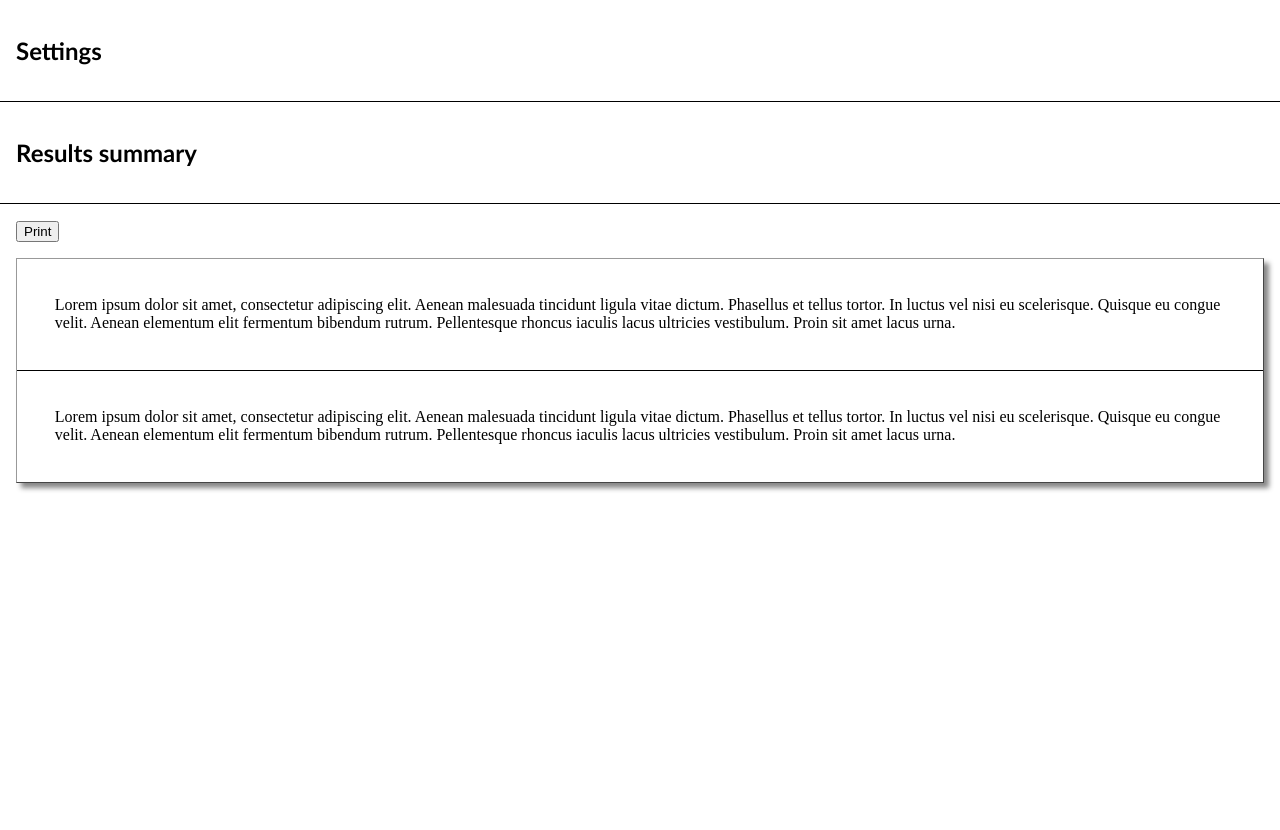
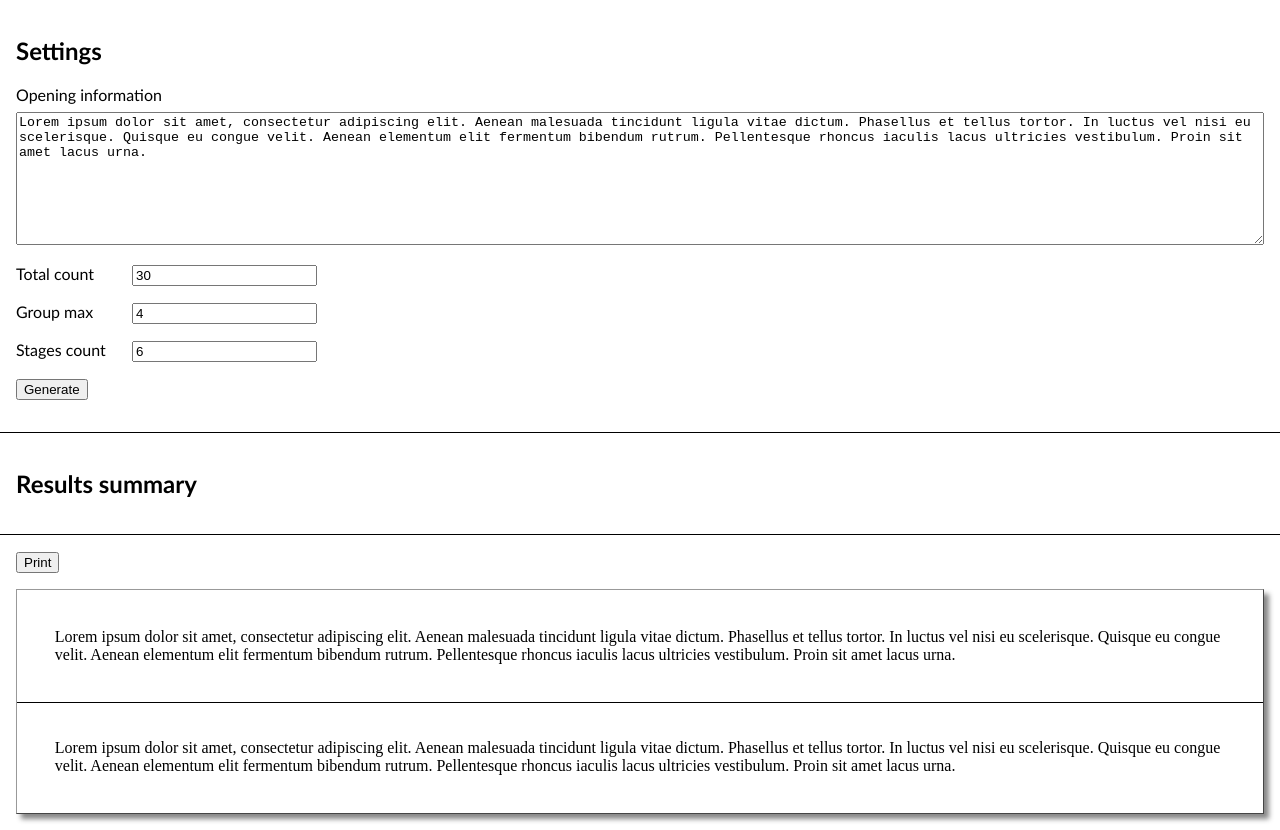
Before and after one commit to Eccenux/panel-groups-radomizer, a plain HTML site: page app/index.html in a window 1280 px wide. Before the commit the page ends 800 px from the top, so only its background shows below. Drawn offline with Linux system fonts and the light colour scheme.

Commit message:
settings form

```diff
--- a/app/_locales/en/messages.js
+++ b/app/_locales/en/messages.js
@@ -16,5 +16,25 @@ export default {
 	},
 	"results.Results_summary": {
 		"message": "Results summary"
-	}
+	},
+	"settings.opening_information": {
+		"message": "Opening information"
+	},
+	"settings.Default_info": {
+		"message": `
+			Lorem ipsum dolor sit amet, consectetur adipiscing elit. Aenean malesuada tincidunt ligula vitae dictum. Phasellus et tellus tortor. In luctus vel nisi eu scelerisque. Quisque eu congue velit. Aenean elementum elit fermentum bibendum rutrum. Pellentesque rhoncus iaculis lacus ultricies vestibulum. Proin sit amet lacus urna.
+		`.replace(/^\s+/, '').replace(/\n\t+/, '\n')
+	},
+	"settings.total_count": {
+		"message": "Total count"
+	},
+	"settings.group_max": {
+		"message": "Group max"
+	},
+	"settings.stages_count": {
+		"message": "Stages count"
+	},
+	"settings.Generate": {
+		"message": "Generate"
+	},
 }
--- a/app/_locales/pl/messages.js
+++ b/app/_locales/pl/messages.js
@@ -12,4 +12,24 @@ export default {
 	"results.Results_summary": {
 		"message": "Podsumowanie losowania"
 	},
+	"settings.opening_information": {
+		"message": "Tekst informacyjny"
+	},
+	"settings.Default_info": {
+		"message": `
+			Lorem ipsum dolor sit amet, consectetur adipiscing elit. Aenean malesuada tincidunt ligula vitae dictum. Phasellus et tellus tortor. In luctus vel nisi eu scelerisque. Quisque eu congue velit. Aenean elementum elit fermentum bibendum rutrum. Pellentesque rhoncus iaculis lacus ultricies vestibulum. Proin sit amet lacus urna.
+		`.replace(/^\s+/, '').replace(/\n\t+/, '\n')
+	},
+	"settings.total_count": {
+		"message": "Liczba osób"
+	},
+	"settings.group_max": {
+		"message": "Wielkość grup"
+	},
+	"settings.stages_count": {
+		"message": "Liczba dyskusji"
+	},
+	"settings.Generate": {
+		"message": "Generate"
+	},
 }
--- /dev/null
+++ b/app/css/forms.css
@@ -0,0 +1,13 @@
+.textarea-container label {
+	display: block;
+	padding-bottom: .5em;
+}
+.textarea-container textarea {
+	box-sizing: border-box;
+	width: 100%;
+}
+.input-container label span {
+	box-sizing: border-box;
+	width: 7em;
+	display: inline-block;
+}
--- a/app/index.html
+++ b/app/index.html
@@ -7,17 +7,57 @@
     <meta name="viewport" content="width=device-width, initial-scale=1">
 
 	<link rel="stylesheet" type="text/css" href="css/main.css">
+	<link rel="stylesheet" type="text/css" href="css/forms.css">
 	<script src="js/main.js" type="module"></script>
 </head>
 <body>
 	<!-- Settings form -->
 	<section id="settings" class="screen-only">
-		<h2 data-i18n-key="settings.Settings_form">Settings</h2>
+		<h2 data-i18n-key="settings.Settings_form">&nbsp;</h2>
+		<!-- info -->
+		<p class="textarea-container">
+			<label
+				for="settings_info"
+				data-i18n-key="settings.opening_information"></label>
+			<textarea
+				id="settings_info"
+				name="opening_information"
+				style="height: 10em"
+				data-i18n-key="settings.Default_info"></textarea>
+		</p>
+		<!-- number of people determins number of cards -->
+		<p class="input-container">
+			<label>
+				<span data-i18n-key="settings.total_count">&nbsp;</span>
+				<input type="number" name="total_count" value="30">
+			</label>
+		</p>
+		<!-- max people in group -->
+		<p class="input-container">
+			<label>
+				<span data-i18n-key="settings.group_max">&nbsp;</span>
+				<input type="number" name="group_max" value="4">
+			</label>
+		</p>
+		<!-- number of stages -->
+		<p class="input-container">
+			<label>
+				<span data-i18n-key="settings.stages_count">&nbsp;</span>
+				<input type="number" name="stages_count" value="6">
+			</label>
+		</p>
+
+		<p><input type="button"
+			name="generate"
+			value="&nbsp;" data-i18n-key-attribute="settings.Generate:value"
+		></p>
 	</section>
+
 	<!-- Results summary -->
 	<section id="results" class="screen-only">
 		<h2 data-i18n-key="results.Results_summary">Results</h2>
 	</section>
+
 	<!-- Cards for users that can be printed -->
 	<div id="cards">
 		<div class="buttons screen-only">
@@ -35,5 +75,6 @@
 			</section>
 		</div>
 	</div>
+
 </body>
 </html>
```
